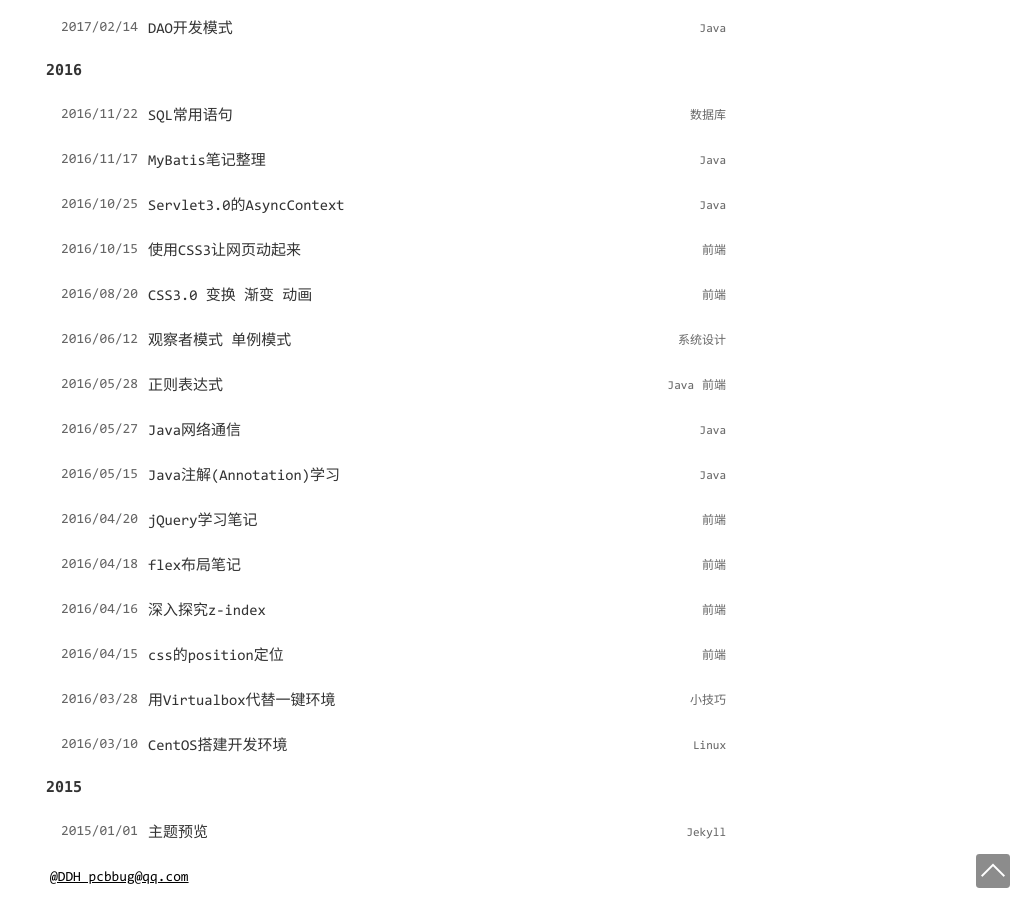
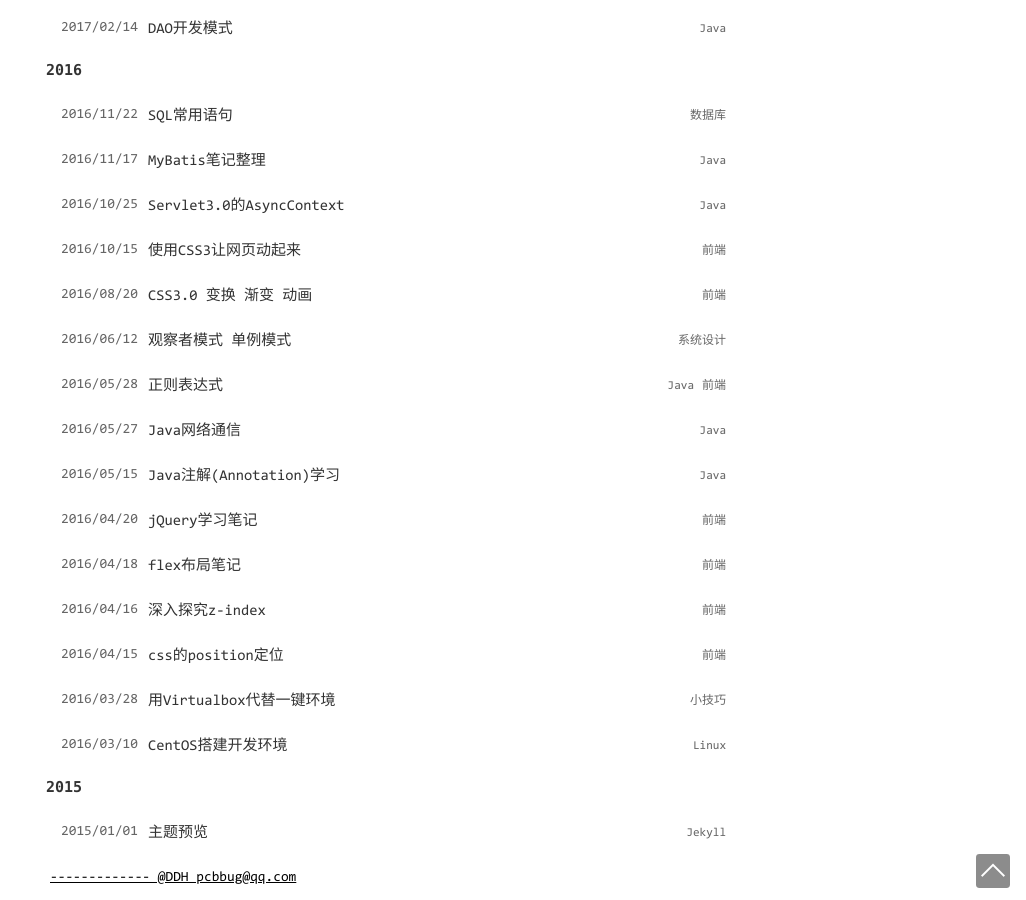
Before and after one commit to DDH-qiu/DDH-qiu.github.io, a Jekyll site: the page built from index.html, in a window 1280 px wide and 900 px high, scrolled down 4599 px. Shown: the whole window, without its empty margins (254-1280 px from the left). Built offline with Jekyll 4.4.1, drawn with Linux system fonts in a browser that asks for light colours; comment, search, counter and statistics services are not loaded; some of the changed lines change nothing that is shown.

Commit message:
Update footer.html

```diff
--- a/_includes/footer.html
+++ b/_includes/footer.html
@@ -1,5 +1,6 @@
 <footer class="footer">
-  <a>@DDH pcbbug@qq.com</a>
+  <a>-------------
+    @DDH pcbbug@qq.com</a>
 </footer>
 <div id="to-top">
   <span></span>
```
